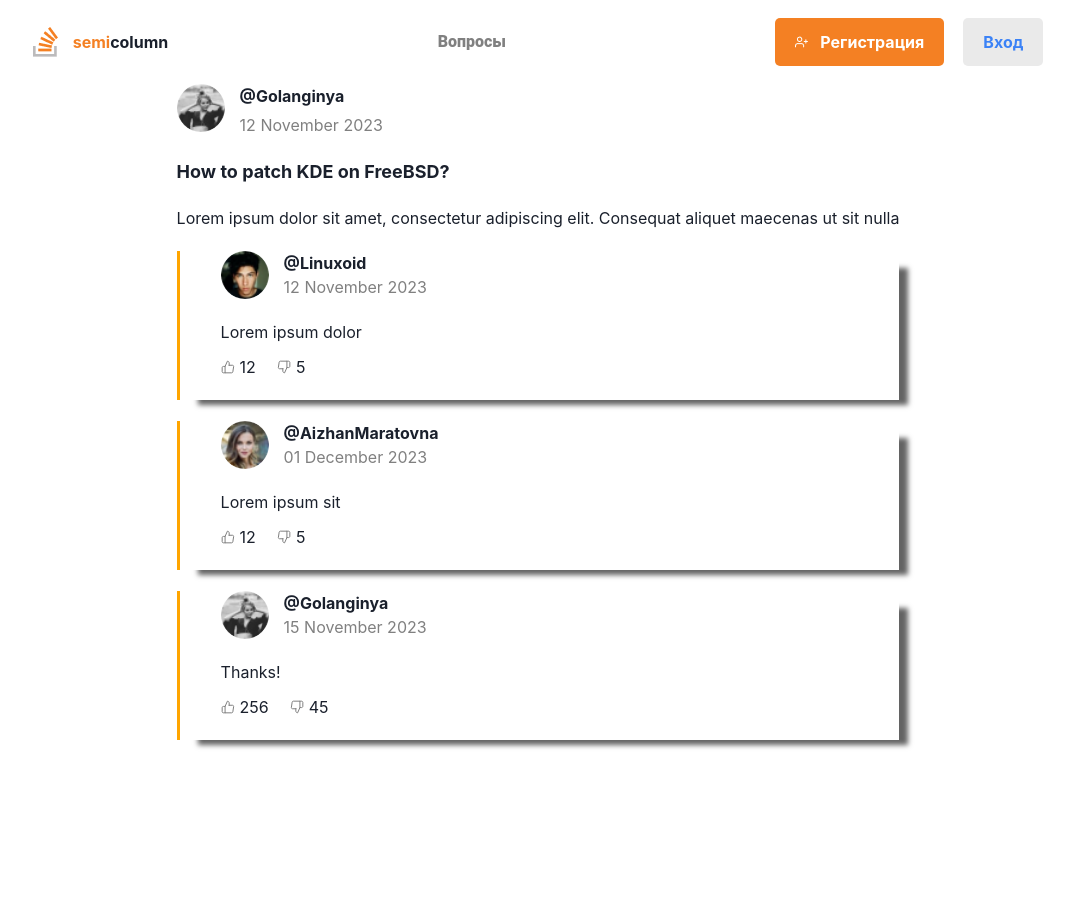
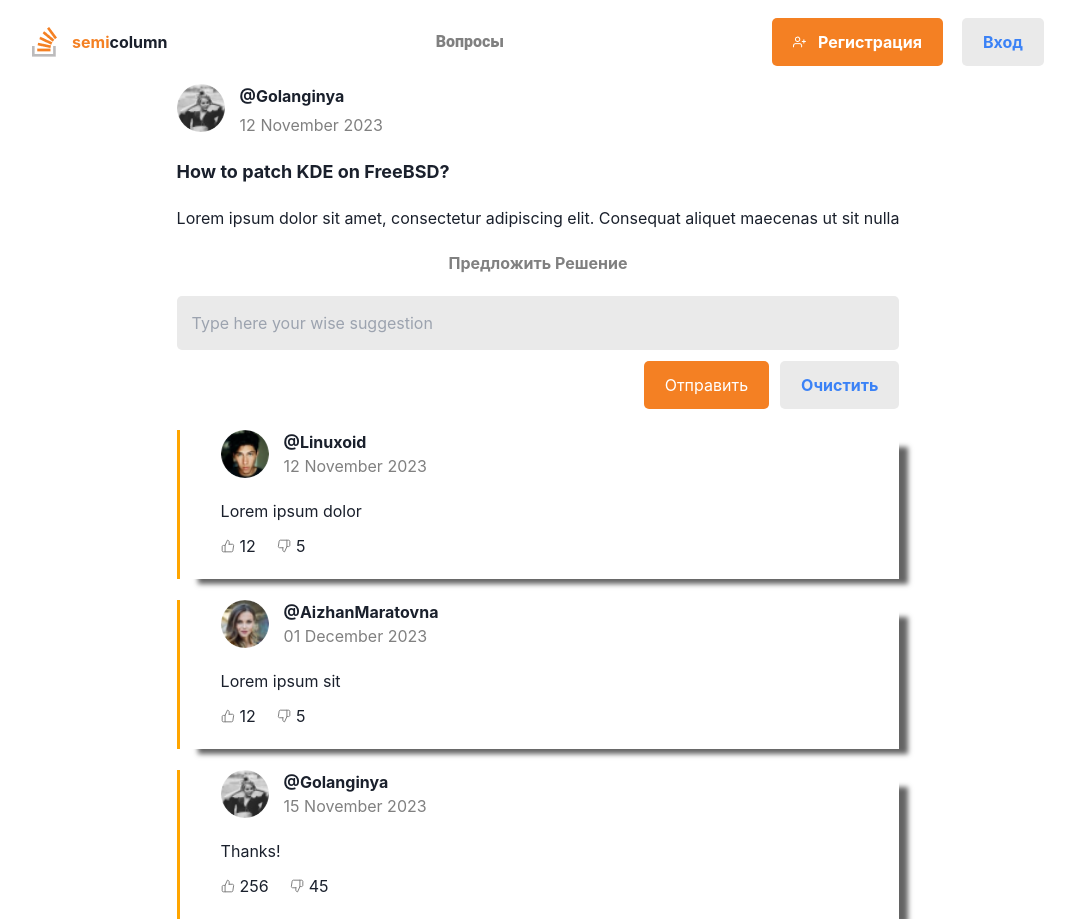
Before and after one commit to cofeek-codes/year3half2, a React (Vite) app in the folder kp/project/: page /question/1 in a window 1280 px wide. Shown: the whole page, without its empty margins (102-1177 px from the left). Before the commit the page ends 800 px from the top, so only its background shows below. Built offline with nearby package versions, Linux system fonts and the light colour scheme.

Commit message:
answer form ready

```diff
--- a/kp/project/src/index.scss
+++ b/kp/project/src/index.scss
@@ -42,7 +42,7 @@ $blue: #3b82f6;
    }
 	&__auth {
 		.btn__login {
-			padding: 12px 20px;
+			padding: 12px 21px;
 			border-radius: 5px;
 			background-color: $gray;
 			color: $blue;
@@ -55,7 +55,7 @@ $blue: #3b82f6;
 			display: flex;
 			border-radius: 5px;
 			background-color: $orange;
-			padding: 12px 20px;
+			padding: 12px 21px;
 			span {
 				margin-left: 12px;
 				font-weight: bold;
@@ -240,3 +240,68 @@ $blue: #3b82f6;
       margin-right: 5px;
    }
 }
+
+// question answer form
+
+
+.question__answer__form {
+   margin: 21px 0px;
+   display: flex;
+   justify-content: center;
+   align-items: center;
+   flex-direction: column;
+
+   width: 100%;
+   form {
+      display: flex;
+      justify-content: center;
+      align-items: center;
+      flex-direction: column;
+      width: 100%;
+      input {
+         display: block;
+         width: 100%;
+         padding: 15px 0px;
+         background: #eaeaea;
+         &:placeholder-shown {
+            padding-left: 15px;
+            border-radius: 5px;
+         }
+      }
+   }
+}
+
+.answer__form__buttons {
+   margin-top: 11px;
+   width: 100%;
+   display: flex;
+   justify-content: flex-end;
+   align-items: center;
+
+   button {
+      &:first-child {
+         margin-right: 11px;
+         background: #f48023;
+         color: #fff;
+         border-radius: 5px;
+         display: flex;
+         justify-content: center;
+         align-items: center;
+         padding: 12px 21px;
+      }
+      &:last-child {
+         padding: 12px 21px;
+			border-radius: 5px;
+			background-color: $gray;
+			color: $blue;
+			font-weight: bold;
+      }
+   }
+}
+
+.question__answer__heading {
+   color: #808080;
+   font-weight: bold;
+   font-size: 16px;
+   margin-bottom: 21px;
+}
--- a/kp/project/src/pages/QuestionPage.tsx
+++ b/kp/project/src/pages/QuestionPage.tsx
@@ -34,6 +34,16 @@ const QuestionPage = () => {
                   {question?.description}
                </Markdown>
             </div>
+         </div>
+         <div className="question__answer__form">
+            <div className="question__answer__heading">Предложить Решение</div>
+            <form>
+               <input name="" type="text" placeholder="Type here your wise suggestion" />
+               <div class="answer__form__buttons">
+                  <button type="submit">Отправить</button>
+                  <button type="clear">Очистить</button>
+               </div>
+            </form>
          </div>
          <div className="question__answers">
             {question?.answers.map((a, i) => (
```
